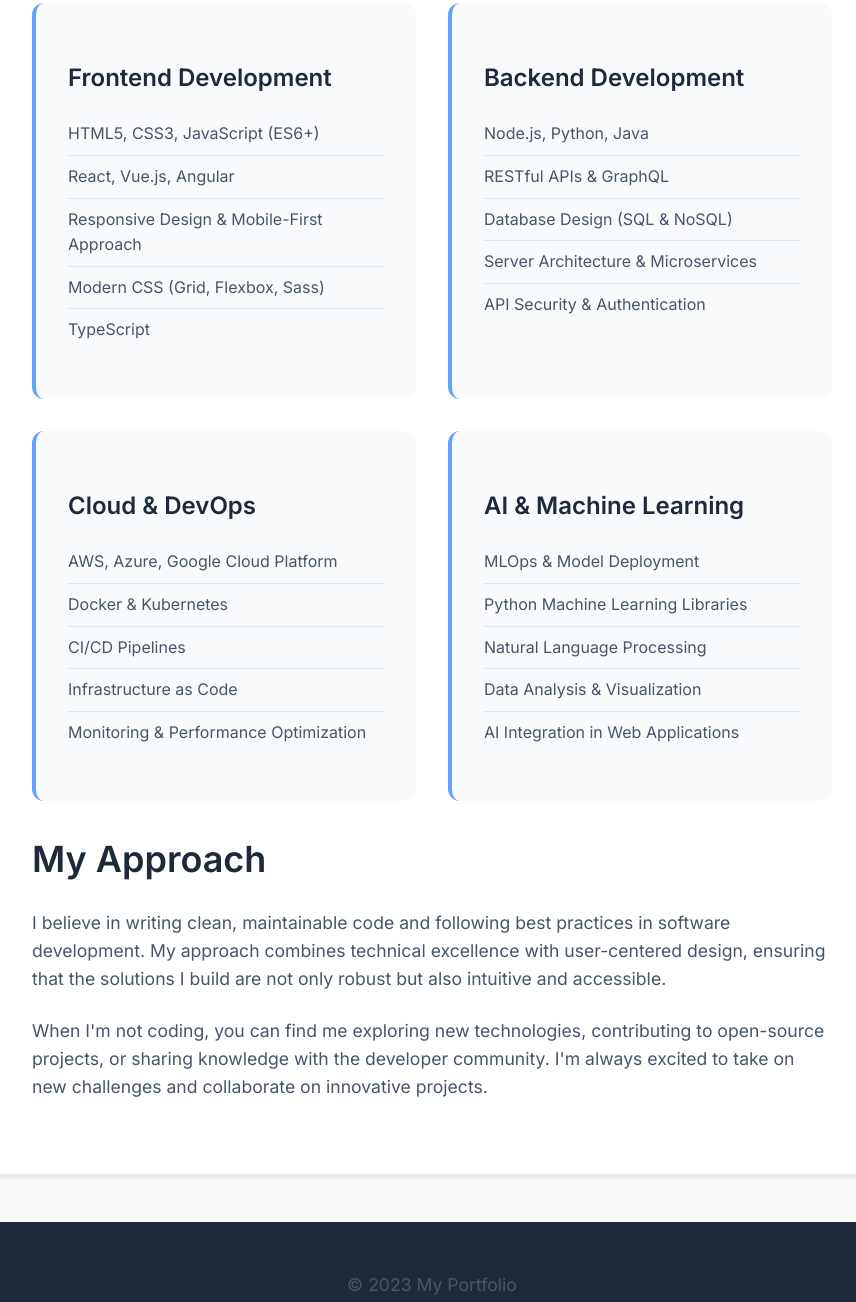
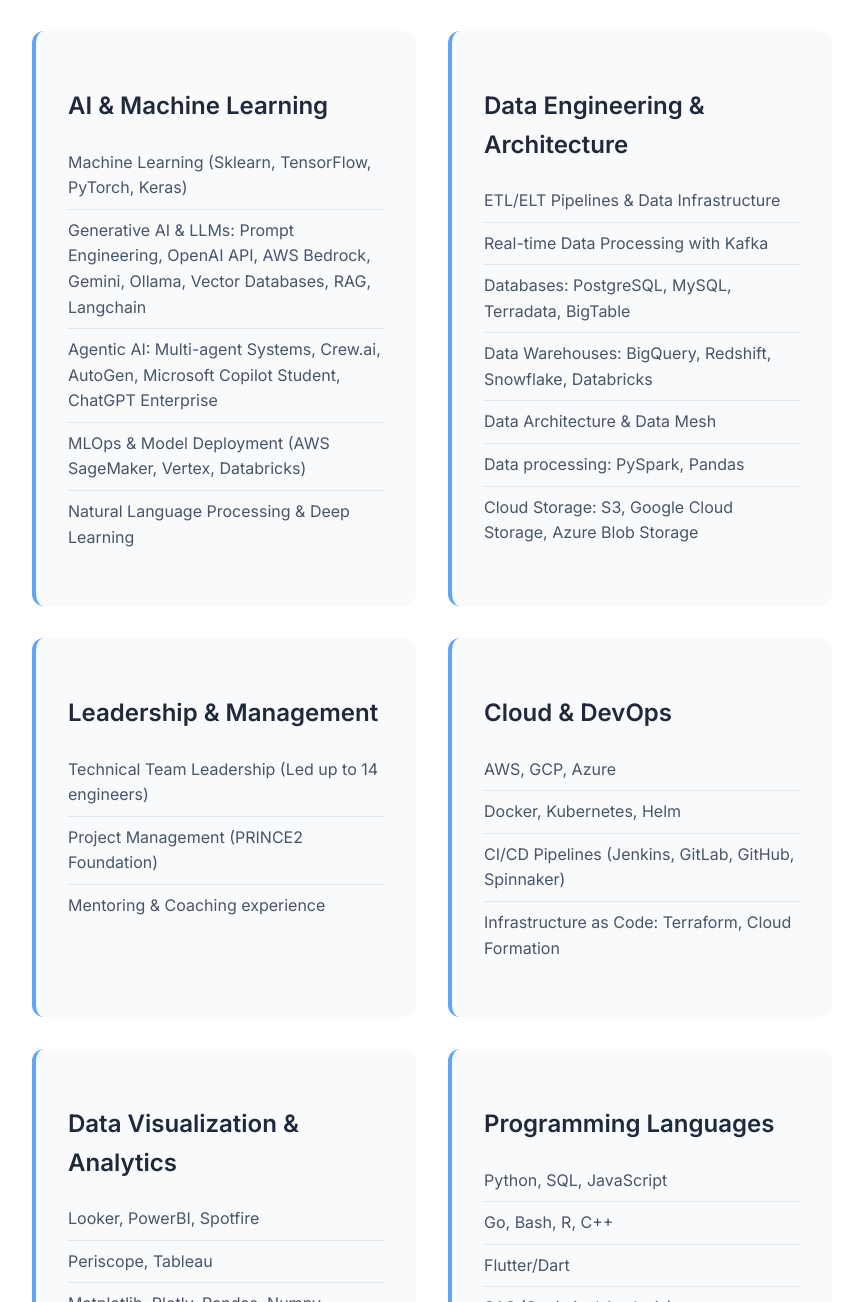
Before and after one commit to konradbachusz/konrad_bachusz_portfolio, a plain HTML site: page about.html in a window 1280 px wide. Shown: the part 630-1932 px from the top of the page, without its empty margins (208-1064 px from the left). Drawn offline with Linux system fonts and the light colour scheme.

Commit message:
page updates

```diff
--- a/about.html
+++ b/about.html
@@ -246,6 +246,9 @@
                 <a href="https://www.linkedin.com/in/konradbachusz/" target="_blank">
                     <img src="images/linkedin.svg" alt="LinkedIn" style="width: 24px; height: 24px; filter: brightness(0) invert(1);">
                 </a>
+                <a href="https://medium.com/@konradbachusz" target="_blank">
+                    <img src="images/medium-ar21~bgwhite.svg" alt="Medium" style="width: 24px; height: 24px;">
+                </a>
             </div>
         </div>
     </nav>
@@ -254,54 +257,72 @@
         <div class="about-content">
             <h1>About Me</h1>
 
-            <p>I am a passionate developer with extensive experience in modern web technologies and cloud platforms. My journey in software development has been driven by a curiosity for innovative solutions and a commitment to creating impactful digital experiences.</p>
+            <p>I'm a Lead Data & AI Engineer with extensive experience in data, machine learning, and AI. I have gained finance and data-related experience across a variety of organizations, including an accounting practice, government bodies, a futures trading firm, a clinical research organization, a car-sharing company, the world's largest building society, and global consulting firms.</p>
 
-            <p>With a strong foundation in both front-end and back-end technologies, I specialize in building scalable applications that solve real-world problems. I'm particularly interested in machine learning, AI integration, and creating user-centric designs that make technology accessible to everyone.</p>
+            <p>My project experience spans analytics, data engineering, machine learning & data science, generative AI, and DevOps. My accomplishments highlight my ability to deliver comprehensive data and AI solutions from inception to deployment, while also excelling in a leadership capacity.</p>
 
             <h2>My Expertise</h2>
 
             <div class="skills-grid">
                 <div class="skill-category">
-                    <h3>Frontend Development</h3>
+                    <h3>AI & Machine Learning</h3>
                     <ul class="skill-list">
-                        <li>HTML5, CSS3, JavaScript (ES6+)</li>
-                        <li>React, Vue.js, Angular</li>
-                        <li>Responsive Design & Mobile-First Approach</li>
-                        <li>Modern CSS (Grid, Flexbox, Sass)</li>
-                        <li>TypeScript</li>
+                        <li>Machine Learning (Sklearn, TensorFlow, PyTorch, Keras)</li>
+                        <li>Generative AI & LLMs: Prompt Engineering, OpenAI API, AWS Bedrock, Gemini, Ollama, Vector Databases, RAG, Langchain</li>
+                        <li>Agentic AI: Multi-agent Systems, Crew.ai, AutoGen, Microsoft Copilot Student, ChatGPT Enterprise</li>
+                        <li>MLOps & Model Deployment (AWS SageMaker, Vertex, Databricks)</li>
+                        <li>Natural Language Processing & Deep Learning</li>
+
                     </ul>
                 </div>
 
                 <div class="skill-category">
-                    <h3>Backend Development</h3>
+                    <h3>Data Engineering & Architecture</h3>
                     <ul class="skill-list">
-                        <li>Node.js, Python, Java</li>
-                        <li>RESTful APIs & GraphQL</li>
-                        <li>Database Design (SQL & NoSQL)</li>
-                        <li>Server Architecture & Microservices</li>
-                        <li>API Security & Authentication</li>
+                        <li>ETL/ELT Pipelines & Data Infrastructure</li>
+                        <li>Real-time Data Processing with Kafka</li>
+                        <li>Databases: PostgreSQL, MySQL, Terradata, BigTable</li>
+                        <li>Data Warehouses: BigQuery, Redshift, Snowflake, Databricks</li>
+                        <li>Data Architecture & Data Mesh</li>
+                        <li>Data processing: PySpark, Pandas</li>
+                        <li>Cloud Storage: S3, Google Cloud Storage, Azure Blob Storage</li>
+                    </ul>
+                </div>
+                <div class="skill-category">
+                    <h3>Leadership & Management</h3>
+                    <ul class="skill-list">
+                        <li>Technical Team Leadership (Led up to 14 engineers)</li>
+                        <li>Project Management (PRINCE2 Foundation)</li>
+                        <li>Mentoring & Coaching experience</li>
+                    </ul>
+                </div>
+                <div class="skill-category">
+                    <h3>Cloud & DevOps</h3>
+                    <ul class="skill-list">
+                        <li>AWS, GCP, Azure</li>
+                        <li>Docker, Kubernetes, Helm</li>
+                        <li>CI/CD Pipelines (Jenkins, GitLab, GitHub, Spinnaker)</li>
+                        <li>Infrastructure as Code: Terraform, Cloud Formation</li>
+                    </ul>
+                </div>
+                <div class="skill-category">
+                    <h3>Data Visualization & Analytics</h3>
+                    <ul class="skill-list">
+                        <li>Looker, PowerBI, Spotfire</li>
+                        <li>Periscope, Tableau</li>
+                        <li>Matplotlib, Plotly, Pandas, Numpy</li>
+                        <li>Statistical Analysis & Econometrics</li>
                     </ul>
                 </div>
 
-                <div class="skill-category">
-                    <h3>Cloud & DevOps</h3>
-                    <ul class="skill-list">
-                        <li>AWS, Azure, Google Cloud Platform</li>
-                        <li>Docker & Kubernetes</li>
-                        <li>CI/CD Pipelines</li>
-                        <li>Infrastructure as Code</li>
-                        <li>Monitoring & Performance Optimization</li>
-                    </ul>
-                </div>
 
                 <div class="skill-category">
-                    <h3>AI & Machine Learning</h3>
+                    <h3>Programming Languages</h3>
                     <ul class="skill-list">
-                        <li>MLOps & Model Deployment</li>
-                        <li>Python Machine Learning Libraries</li>
-                        <li>Natural Language Processing</li>
-                        <li>Data Analysis & Visualization</li>
-                        <li>AI Integration in Web Applications</li>
+                        <li>Python, SQL, JavaScript</li>
+                        <li>Go, Bash, R, C++</li>
+                        <li>Flutter/Dart</li>
+                        <li>SAS (Statistical Analysis)</li>
                     </ul>
                 </div>
             </div>
@@ -315,7 +336,7 @@
     </div>
 
     <footer>
-        <p>&copy; 2023 My Portfolio</p>
+        <p>&copy; 2025 My Portfolio</p>
     </footer>
 
     <script>
```
Also changed, not shown: contact.html (+10 -4 lines), cv.html (+17 -13 lines), index.html (+2 -2 lines), projects.html (+2 -2 lines), 1 other file.
